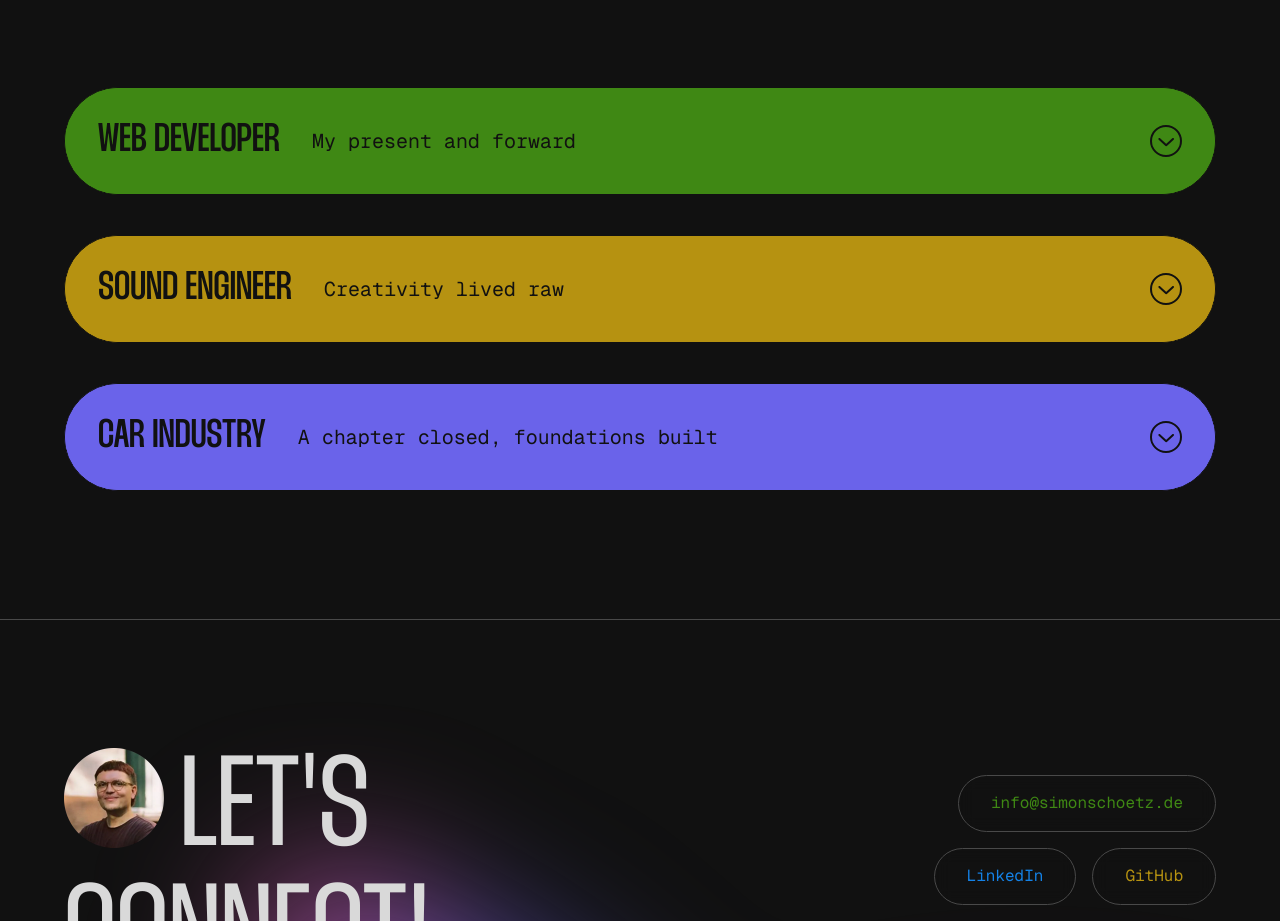
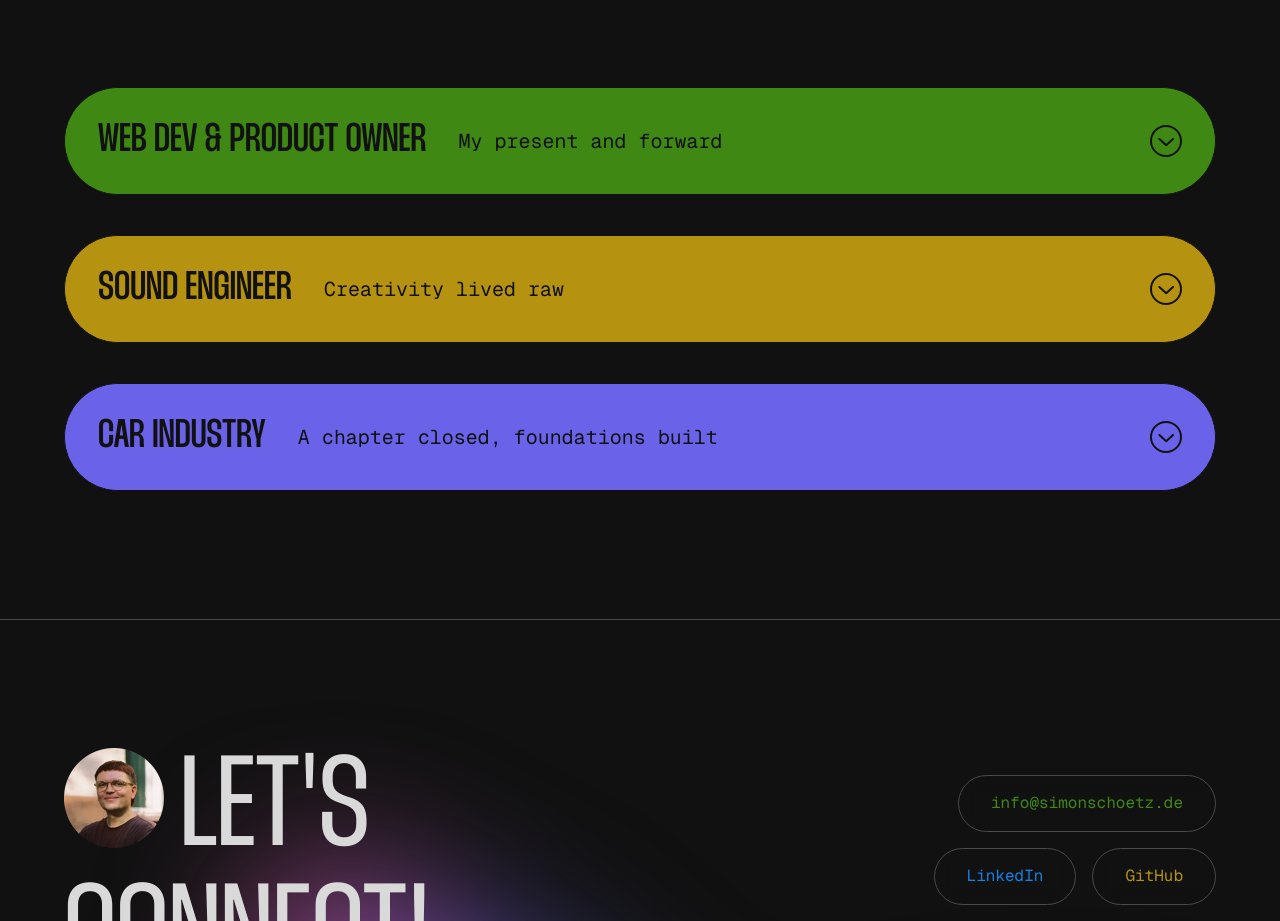
Before and after one commit to SimonSchoetz/simon-schoetz-website-2025, a Next.js app: page / in a window 1280 px wide. Shown: the part 4566-5487 px from the top of the page. Built offline with nearby package versions, Linux system fonts and the light colour scheme.

Commit message:
update career path

```diff
--- a/app/_sections/CareerPathsSection.tsx
+++ b/app/_sections/CareerPathsSection.tsx
@@ -37,7 +37,7 @@ const careerPaths: {
   expandableContent: React.ReactNode;
 }[] = [
   {
-    title: 'Web Developer',
+    title: 'Web Dev & Product Owner',
     subTitle: 'My present and forward',
     expandableContent: (
       <>
@@ -76,6 +76,14 @@ const careerPaths: {
           startup through the Berliner Startup Stipendium. As tech lead, I laid
           the technical foundation for the platform, established agile
           workflows, and mentored my first junior developer.
+        </p>
+        <p>
+          Currently, I&apos;m leveling up. I&apos;m pursuing Product Owner
+          certification to formalize the leadership experience I&apos;ve been
+          building over the years, while sharpening my technical edge through AI
+          expert training. Moving forward,I want to leverage my whole array of
+          skills, not just the technical ones, and make informed decisions about
+          where technology can create real impact.
         </p>
       </>
     ),
--- a/components/button/variants/HeaderButton.tsx
+++ b/components/button/variants/HeaderButton.tsx
@@ -49,7 +49,7 @@ export const HeaderButton: FCProps<HeaderButtonProps> = ({
       <div className='z-10 flex flex-col items-start md:flex-row md:container-center md:items-center md:gap-8'>
         <div className='relative'>
           <H3
-            className={`uppercase text-3xl font-medium leading-none ${textTransition}`}
+            className={`uppercase text-left text-3xl font-medium leading-none ${textTransition}`}
             text={label}
           />
 
```
